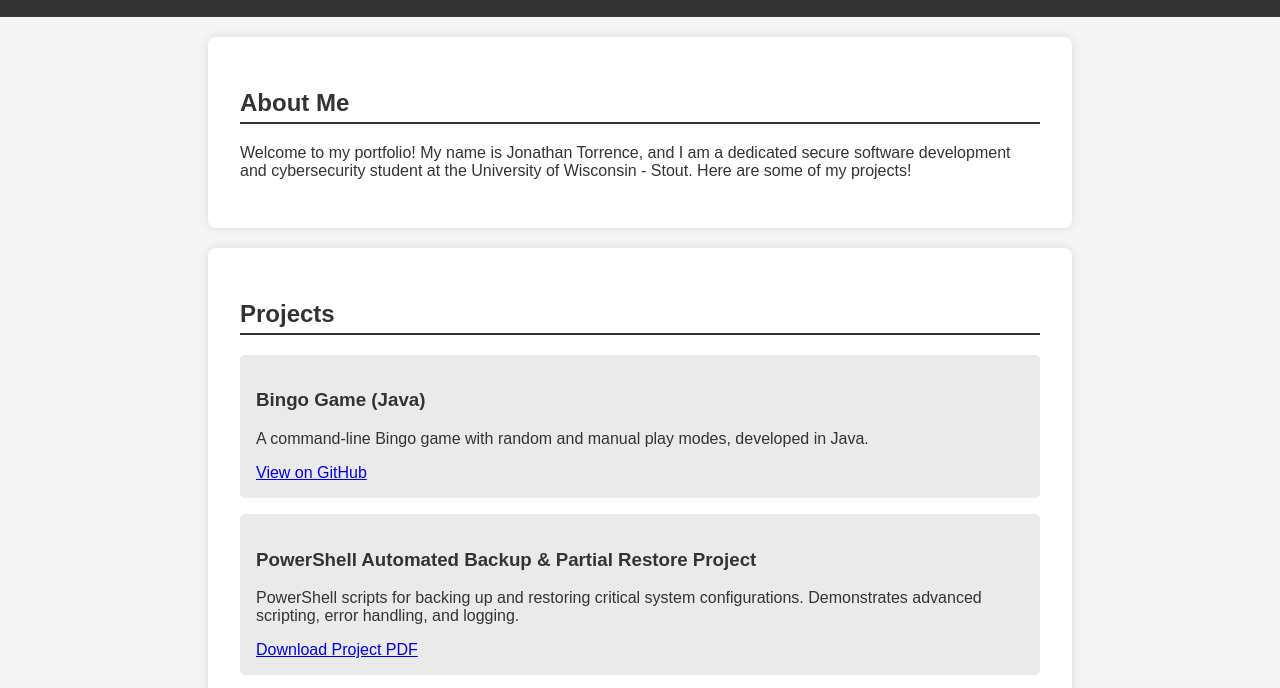
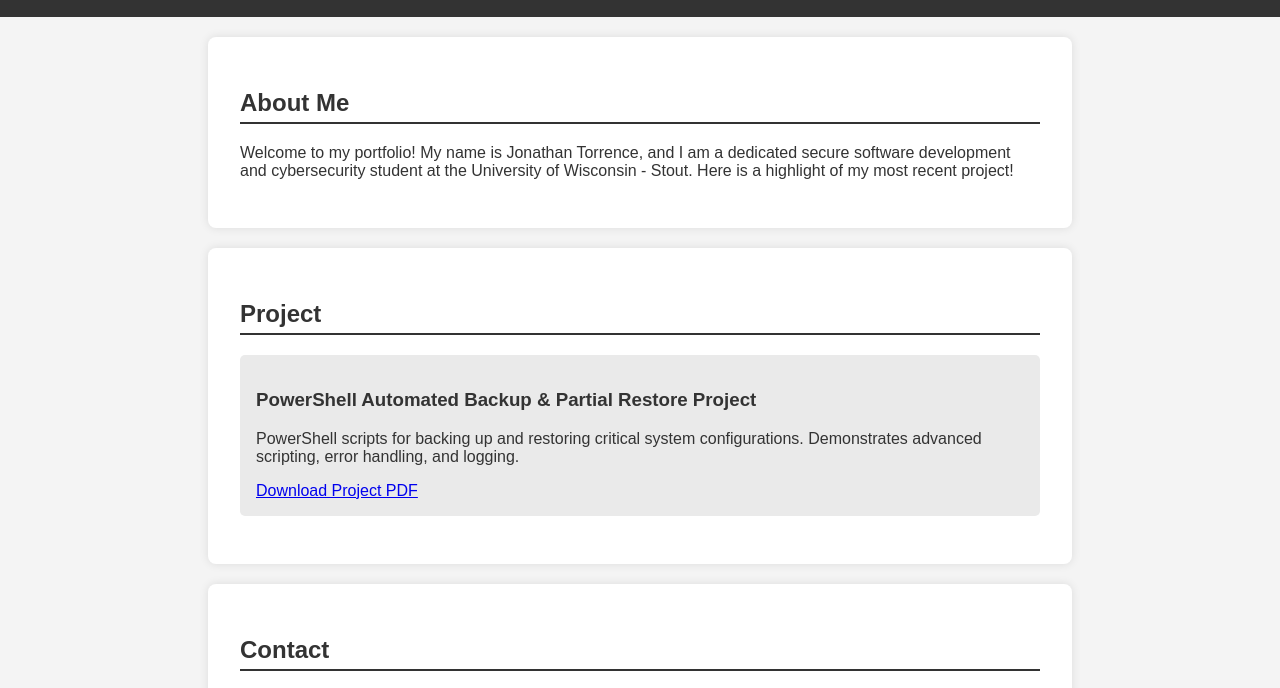
Before and after one commit to Jtorrence2001/portfolio-website, a plain HTML site: page index.html in a window 1280 px wide. Shown: the part 95-783 px from the top of the page. Drawn offline with Linux system fonts and the light colour scheme.

Commit message:
Updated index.html

```diff
--- a/index.html
+++ b/index.html
@@ -9,22 +9,16 @@
 <body>
 
     <header>
-        <!-- Optional: Remove the nav bar if you prefer -->
         <h1>Jonathan Torrence's Portfolio</h1>
     </header>
 
     <section id="about">
         <h2>About Me</h2>
-        <p>Welcome to my portfolio! My name is Jonathan Torrence, and I am a dedicated secure software development and cybersecurity student at the University of Wisconsin - Stout. Here are some of my projects!</p>
+        <p>Welcome to my portfolio! My name is Jonathan Torrence, and I am a dedicated secure software development and cybersecurity student at the University of Wisconsin - Stout. Here is a highlight of my most recent project!</p>
     </section>
 
     <section id="projects">
-        <h2>Projects</h2>
-        <div class="project">
-            <h3>Bingo Game (Java)</h3>
-            <p>A command-line Bingo game with random and manual play modes, developed in Java.</p>
-            <a href="https://github.com/Jtorrence2001/Bingo" target="_blank">View on GitHub</a>
-        </div>
+        <h2>Project</h2>
         <div class="project">
             <h3>PowerShell Automated Backup & Partial Restore Project</h3>
             <p>PowerShell scripts for backing up and restoring critical system configurations. Demonstrates advanced scripting, error handling, and logging.</p>
```
